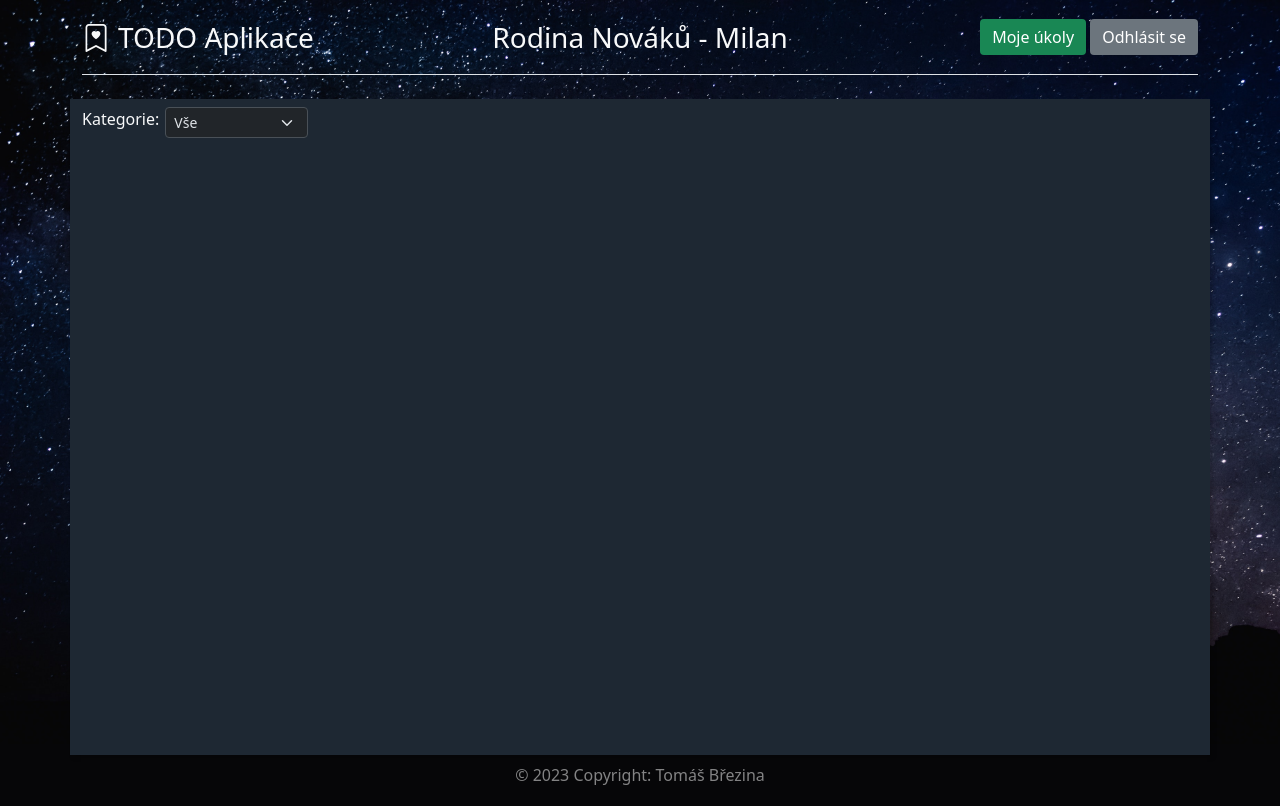
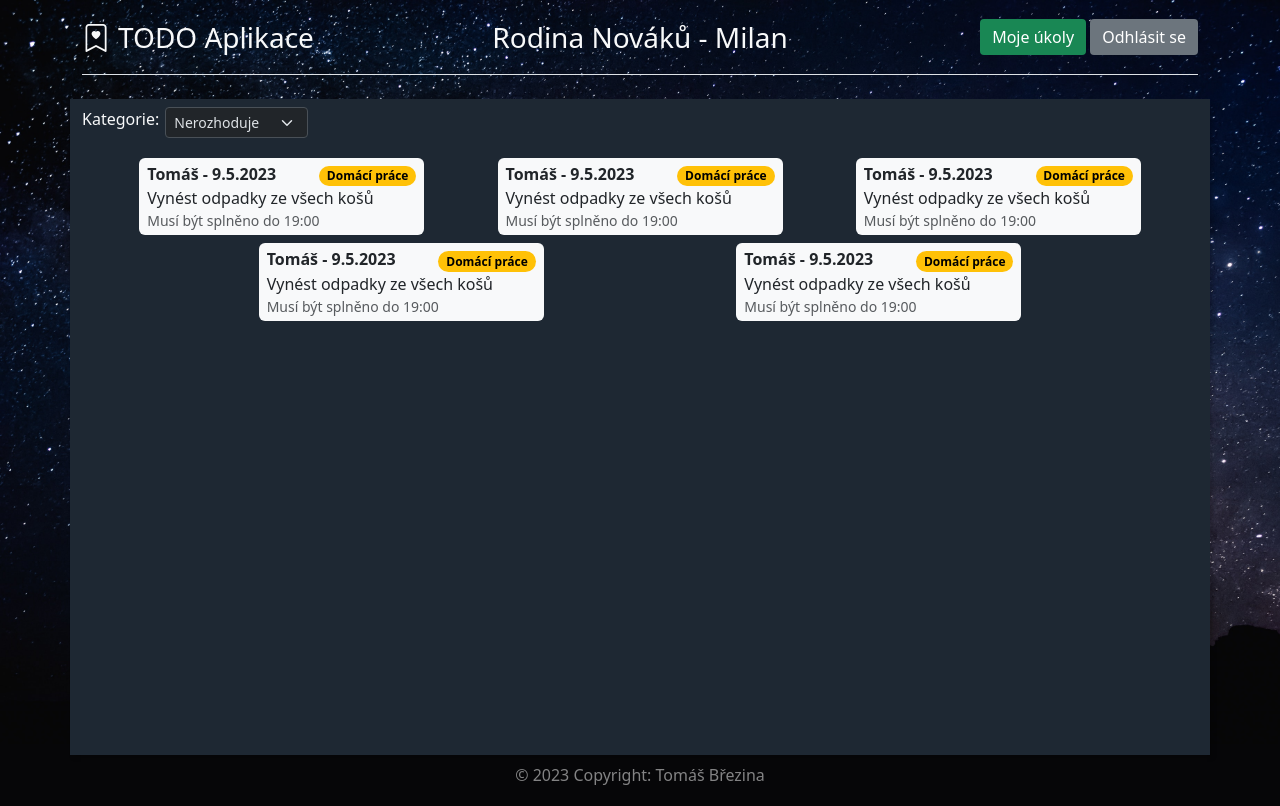
Before and after one commit to brezinatomas/phpToDoListApplication, a PHP site: page / in a window 1280 px wide. Run offline with PHP 8.4, Linux system fonts and the light colour scheme.

Commit message:
priklady ůkolů

```diff
--- a/index.html
+++ b/index.html
@@ -29,29 +29,71 @@
         </header>
     </div>
 
-    <div class="container" style="background-color:#1e2833;height: 82vh; box-shadow:3px 3px 4px rgba(0,0,0,0.2);">
+    <div class="container ukoly-container">
 
         <form method="get" id="categoryFilterForm" class="text-light pt-2" data-bs-theme="dark">
             <div class="form-group row" style="max-width: 250px;">
                 <label class="col-4" for="category">Kategorie:</label>
                 <div class="col-8">
                 <select name="category" id="category" class="form-select form-select-sm">
-                    <option>Vše</option>
-                    <option>ÚKLID</option>
-                    <option>Nákupy</option>
+                    <option>Nerozhoduje</option>
+                    <option>Domácí práce</option>
+                    <option>Úklid</option>
+                    <option>Nakupování</option>
+                    <option>Péče o mazlíčky</option>
+                    <option>Ostatní</option>
                 </select>
                 </div>
             </div>
         </form>
 
-
-
-    </div>
+        <div class="row justify-content-evenly mt-3">
+            <article class="col-10 col-md-5 col-lg-3 col-xxl-3 border-0 mx-1 my-1 px-2 py-1 bg-light rounded">
+                <div class="d-flex justify-content-between">
+                    <strong>Tomáš - 9.5.2023</strong>
+                    <span class="badge rounded-pill text-bg-warning mt-1">Domácí práce</span>
+                </div>
+                <div>Vynést odpadky ze všech košů</div>
+                <div class="small text-muted">Musí být splněno do 19:00</div>
+            </article>
+            <article class="col-10 col-md-5 col-lg-3 col-xxl-3 border-0 mx-1 my-1 px-2 py-1 bg-light rounded">
+                <div class="d-flex justify-content-between">
+                    <strong>Tomáš - 9.5.2023</strong>
+                    <span class="badge rounded-pill text-bg-warning mt-1">Domácí práce</span>
+                </div>
+                <div>Vynést odpadky ze všech košů</div>
+                <div class="small text-muted">Musí být splněno do 19:00</div>
+            </article>
+            <article class="col-10 col-md-5 col-lg-3 col-xxl-3 border-0 mx-1 my-1 px-2 py-1 bg-light rounded">
+                <div class="d-flex justify-content-between">
+                    <strong>Tomáš - 9.5.2023</strong>
+                    <span class="badge rounded-pill text-bg-warning mt-1">Domácí práce</span>
+                </div>
+                <div>Vynést odpadky ze všech košů</div>
+                <div class="small text-muted">Musí být splněno do 19:00</div>
+            </article>
+            <article class="col-10 col-md-5 col-lg-3 col-xxl-3 border-0 mx-1 my-1 px-2 py-1 bg-light rounded">
+                <div class="d-flex justify-content-between">
+                    <strong>Tomáš - 9.5.2023</strong>
+                    <span class="badge rounded-pill text-bg-warning mt-1">Domácí práce</span>
+                </div>
+                <div>Vynést odpadky ze všech košů</div>
+                <div class="small text-muted">Musí být splněno do 19:00</div>
+            </article>
+            <article class="col-10 col-md-5 col-lg-3 col-xxl-3 border-0 mx-1 my-1 px-2 py-1 bg-light rounded">
+                <div class="d-flex justify-content-between">
+                    <strong>Tomáš - 9.5.2023</strong>
+                    <span class="badge rounded-pill text-bg-warning mt-1">Domácí práce</span>
+                </div>
+                <div>Vynést odpadky ze všech košů</div>
+                <div class="small text-muted">Musí být splněno do 19:00</div>
+            </article>
 
 
 
 
-
+        </div>
+    </div>
 </div>
 <footer>
     <div class="text-center p-3 text-white-50">
--- a/stylesheet.css
+++ b/stylesheet.css
@@ -111,3 +111,21 @@ footer {
     background-color: #060608;
     padding: 3px;
 }
+
+.ukoly-container {
+    background-color:#1e2833;
+    height: 73vh;
+    box-shadow:3px 3px 4px rgba(0,0,0,0.2);
+}
+
+@media screen and (min-width: 768px) {
+    .ukoly-container {
+        height: 78vh !important;
+    }
+}
+
+@media screen and (min-width: 992px) {
+    .ukoly-container {
+        height: 82vh !important;
+    }
+}
```
